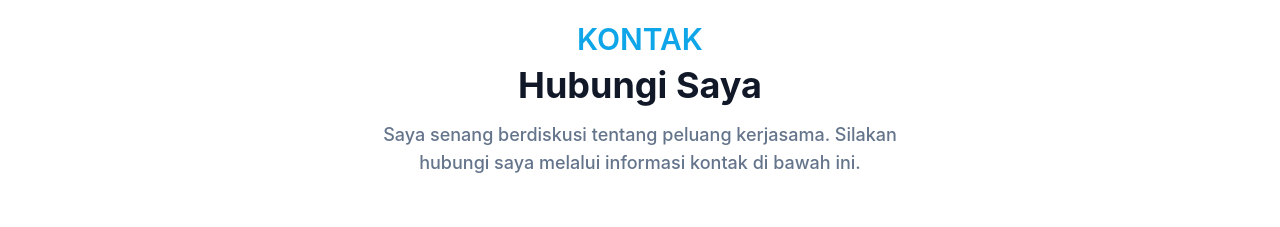
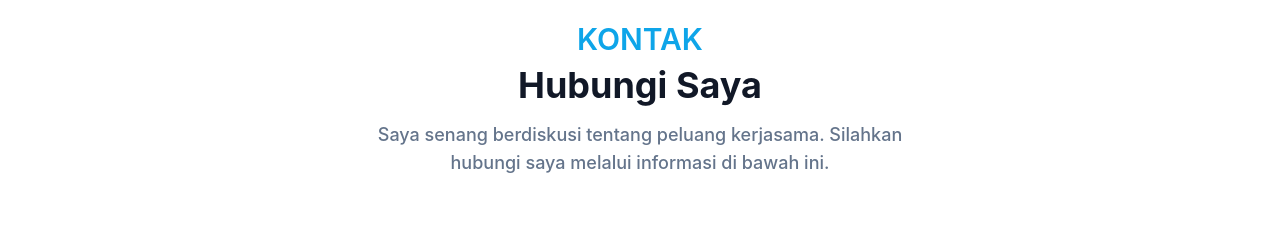
Before and after one commit to Najmi25-dev/Najmi-portofolio, a website: page index.html in a window 1280 px wide. Shown: the part 6160-6387 px from the top of the page. Drawn offline with nearby package versions, Linux system fonts and the light colour scheme.

Commit message:
Update index.html

```diff
--- a/index.html
+++ b/index.html
@@ -723,8 +723,8 @@
             Hubungi Saya
           </h2>
           <p class="font-medium text-base text-slate-500 md:text-lg">
-            Saya senang berdiskusi tentang peluang kerjasama. Silakan hubungi
-            saya melalui informasi kontak di bawah ini.
+            Saya senang berdiskusi tentang peluang kerjasama. Silahkan hubungi
+            saya melalui informasi di bawah ini.
           </p>
         </div>
       </div>
```
